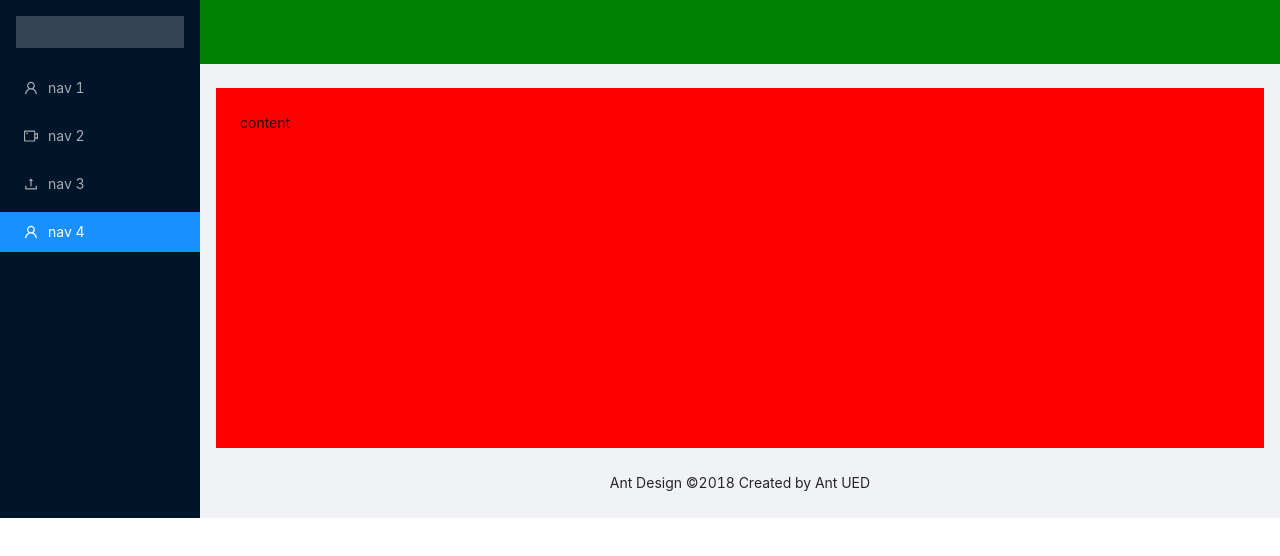
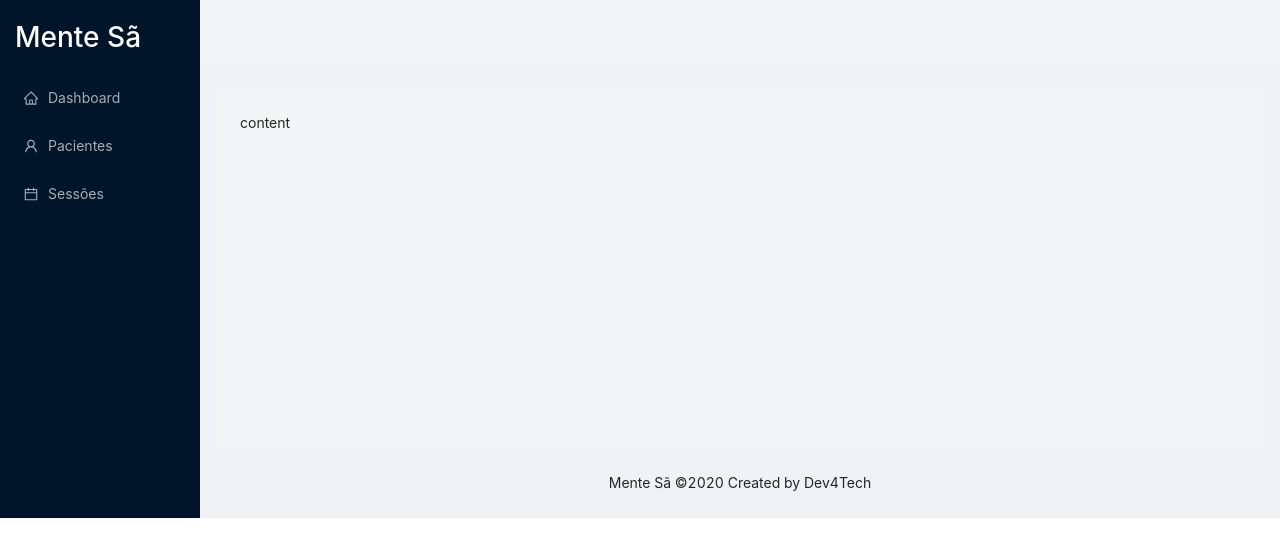
Before and after one commit to adlermo/web-healthy-mind, a React (Create React App) app: page / in a window 1280 px wide. Shown: the top 556 px of the page. Built offline with nearby package versions, Linux system fonts and the light colour scheme.

Commit message:
Side bar layout.

```diff
--- a/src/pages/Main/index.css
+++ b/src/pages/Main/index.css
@@ -1,13 +1,13 @@
-.logo {
-  height: 32px;
-  margin: 16px;
-  background: rgba(255, 255, 255, 0.2);
+.company {
+  font-size: 28px;
+  color: white;
+  margin: 15px;
 }
 
 .site-layout-sub-header-background {
-  background: green;
+  background: rgba(255, 255, 255, 0.2);;
 }
 
 .site-layout-background {
-  background: red;
+  background: rgba(255, 255, 255, 0.2);;
 }
--- a/src/pages/Main/index.js
+++ b/src/pages/Main/index.js
@@ -1,33 +1,28 @@
 import React from 'react';
-import { UploadOutlined, UserOutlined, VideoCameraOutlined } from '@ant-design/icons';
+import { CalendarOutlined, UserOutlined, HomeOutlined } from '@ant-design/icons';
 import { Layout, Menu } from 'antd';
 import './index.css';
 const { Header, Content, Footer, Sider } = Layout;
 
 const Main = () => (
   <Layout>
-    <Sider
-      breakpoint="lg"
-      onBreakpoint={(broken) => {
-        console.log(broken);
-      }}
-      onCollapse={(collapsed, type) => {
-        console.log(collapsed, type);
-      }}
-    >
-      <div className="logo" />
+    <Sider>
+      <h1 className="company">Mente Sã</h1>
       <Menu
         theme="dark"
         mode="inline"
         defaultSelectedKeys={['4']}
-        items={[UserOutlined, VideoCameraOutlined, UploadOutlined, UserOutlined].map(
+        items={[HomeOutlined, UserOutlined, CalendarOutlined].map(
           (icon, index) => ({
             key: String(index + 1),
             icon: React.createElement(icon),
-            label: `nav ${index + 1}`,
+            label: index === 0 ? 'Dashboard' : index === 1 ? 'Pacientes' : 'Sessões',
           }),
         )}
       />
+      {/* <Menu>
+        <Menu.Item>item 1</Menu.Item>
+      </Menu> */}
     </Sider>
     <Layout>
       <Header
@@ -56,7 +51,7 @@ const Main = () => (
           textAlign: 'center',
         }}
       >
-        Ant Design ©2018 Created by Ant UED
+        Mente Sã ©2020 Created by Dev4Tech
       </Footer>
     </Layout>
   </Layout>
```
